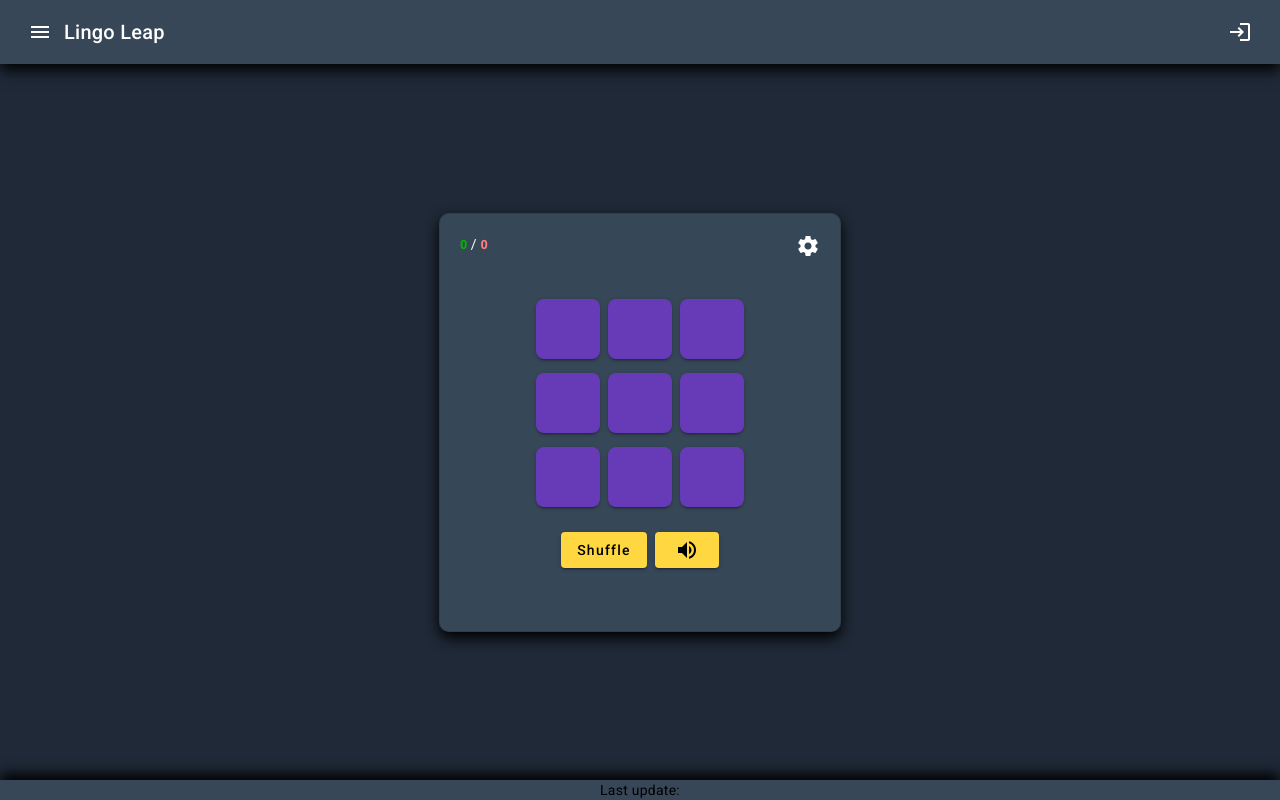
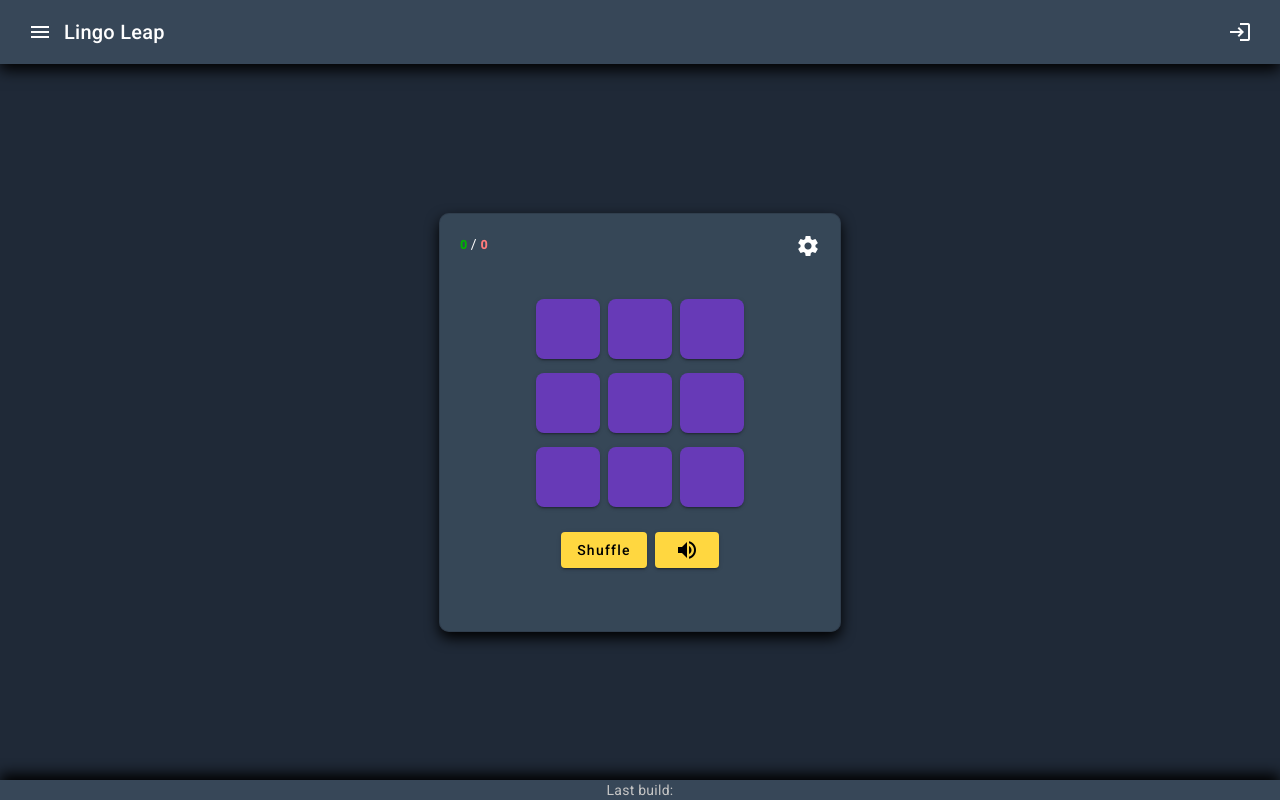
Before and after one commit to jakub-chyla/Lingo-Leap, an Angular app in the folder Lingoleap - FE/: page /main in a window 1280 px wide. Built offline with nearby package versions, Linux system fonts and the light colour scheme; no server answers.

Commit message:
added last build

```diff
--- a/Lingoleap - FE/src/app/page/footer/footer.component.html
+++ b/Lingoleap - FE/src/app/page/footer/footer.component.html
@@ -1 +1 @@
-<p class="component-bg-global footer">Last update: {{formattedDate}}</p>
+<p class="component-bg-global footer">Last build: {{lastUpdate}}</p>
--- a/Lingoleap - FE/src/app/page/footer/footer.component.scss
+++ b/Lingoleap - FE/src/app/page/footer/footer.component.scss
@@ -1,5 +1,5 @@
 .footer{
   box-shadow: 0 -6px 14px rgba(0, 0, 0, 1);
   margin:  0 0 0 0 !important;
-  color: black
+  color: #c5c5c5
 }
--- a/Lingoleap - FE/src/app/page/footer/footer.component.ts
+++ b/Lingoleap - FE/src/app/page/footer/footer.component.ts
@@ -1,4 +1,5 @@
 import {Component, OnInit} from '@angular/core';
+import {BuildService} from "../../service/build.service";
 
 @Component({
   selector: 'app-footer',
@@ -8,9 +9,18 @@ import {Component, OnInit} from '@angular/core';
   styleUrl: './footer.component.scss'
 })
 export class FooterComponent implements OnInit {
-  formattedDate?: string;
+  lastUpdate ="";
+
+
+  constructor(private buildService: BuildService) {
+  }
 
   ngOnInit() {
+    this.buildService.getBuildTime().subscribe(res=>{
+      if(res){
+        this.lastUpdate = res.split('T')[0] + " " + res.split('T')[1].split('.')[0];
+      }
+    });
+  }
 
-  }
 }
```
